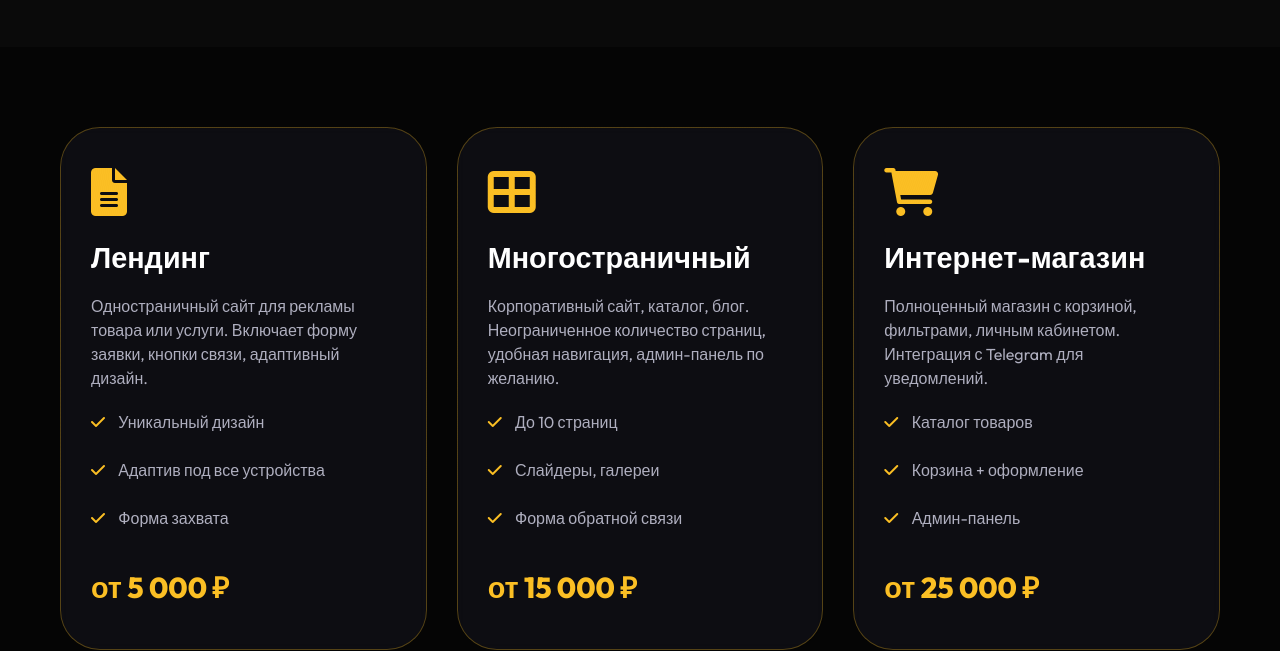
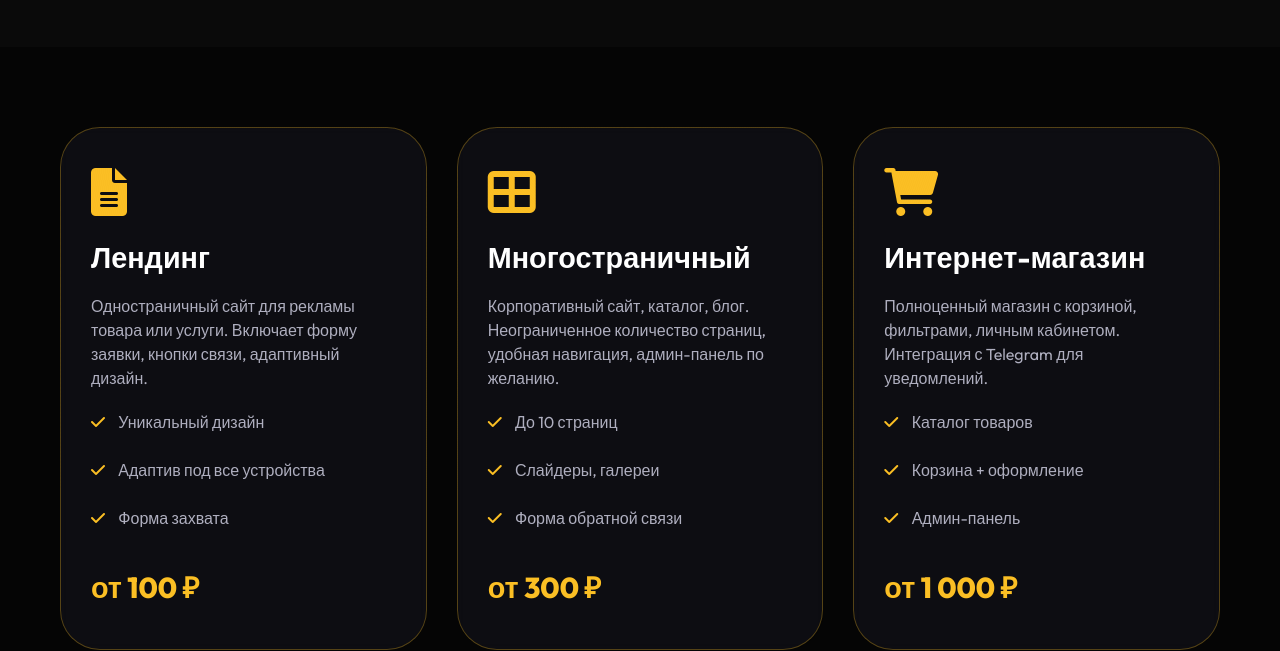
Before and after one commit to flerx77-droid/lootsite, a plain HTML site: page services.html in a window 1280 px wide. Shown: the part 310-961 px from the top of the page. Drawn offline with Linux system fonts and the light colour scheme.

Commit message:
Add files via upload

```diff
--- a/services.html
+++ b/services.html
@@ -42,7 +42,7 @@
                             <li><i class="fas fa-check"></i> Адаптив под все устройства</li>
                             <li><i class="fas fa-check"></i> Форма захвата</li>
                         </ul>
-                        <div class="price">от 5 000 ₽</div>
+                        <div class="price">от 100 ₽</div>
                     </div>
                     <div class="service-card">
                         <i class="fas fa-th-large"></i>
@@ -53,7 +53,7 @@
                             <li><i class="fas fa-check"></i> Слайдеры, галереи</li>
                             <li><i class="fas fa-check"></i> Форма обратной связи</li>
                         </ul>
-                        <div class="price">от 15 000 ₽</div>
+                        <div class="price">от 300 ₽</div>
                     </div>
                     <div class="service-card">
                         <i class="fas fa-shopping-cart"></i>
@@ -64,7 +64,7 @@
                             <li><i class="fas fa-check"></i> Корзина + оформление</li>
                             <li><i class="fas fa-check"></i> Админ-панель</li>
                         </ul>
-                        <div class="price">от 25 000 ₽</div>
+                        <div class="price">от 1 000 ₽</div>
                     </div>
                 </div>
             </div>
```
Also changed, not shown: contact.html (+1 -1 lines), index.html (+3 -3 lines).
